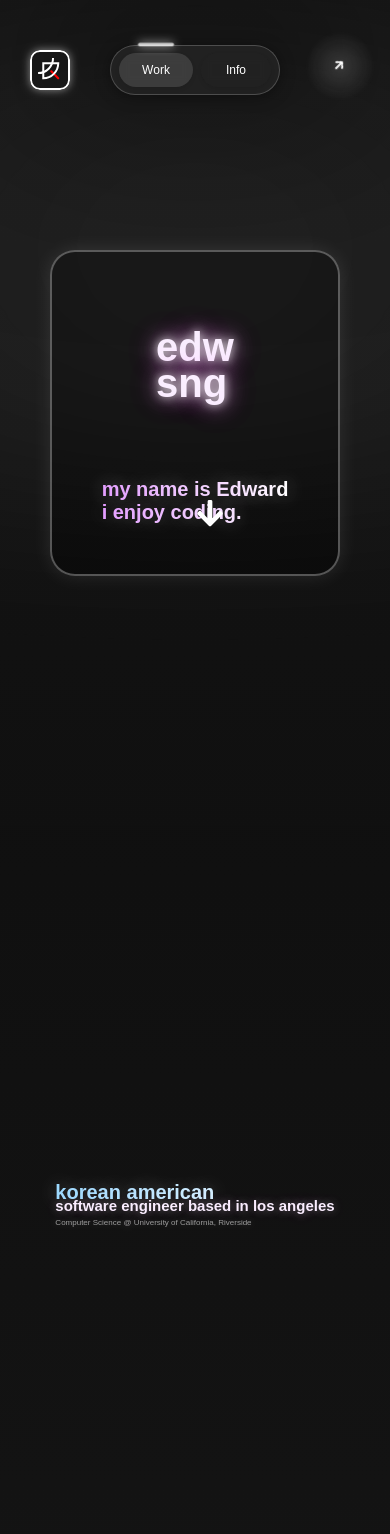
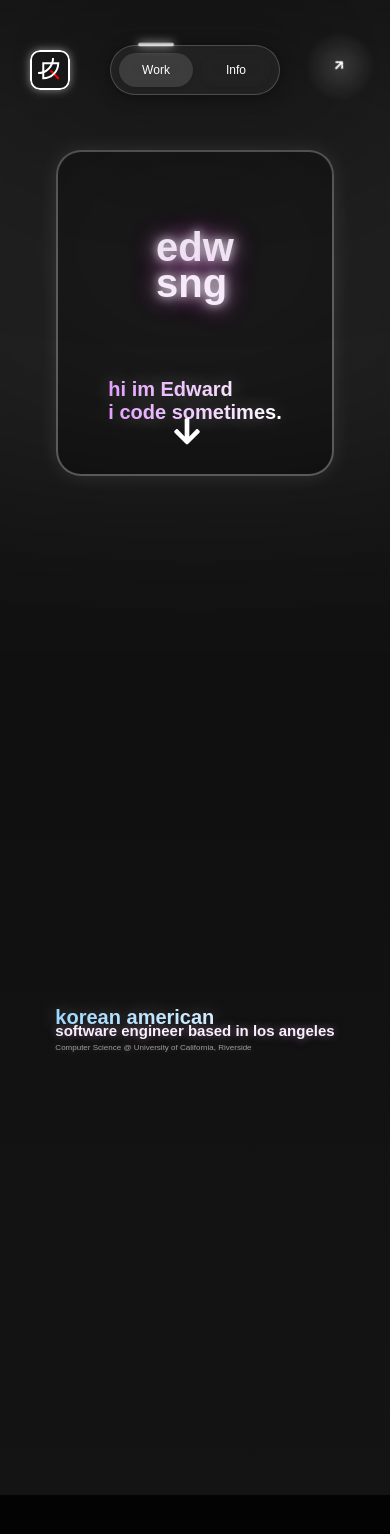
Before and after one commit to edsng/portfolio, a React (Vite) app: page / in a window 390 px wide. Shown: the top 1534 px of the page. After the commit the page ends 1495 px from the top, so only its background shows below. Built offline with nearby package versions, Linux system fonts and the light colour scheme; a web font is replaced by a local one.

Commit message:
Fixed mobile friendly issues with background and overflow

```diff
--- a/src/components/Home.jsx
+++ b/src/components/Home.jsx
@@ -61,7 +61,7 @@ const Home = () => {
           className="hero-text"
           variants={itemVariants}
         >
-          edw <br />sng
+          edw<br />sng
         </motion.h1>
 
         {isChrome && (
@@ -84,7 +84,7 @@ const Home = () => {
             className="hero-subtext-safari"
             variants={itemVariants} // Basic animation for Safari
           >
-            my name is Edward<br />i enjoy coding.
+            hi im Edward<br />i code sometimes.
           </motion.h2>
         )}
 
--- a/src/css/Home.css
+++ b/src/css/Home.css
@@ -155,14 +155,6 @@ h2 a {
     }
 }
 
-@media (max-width: 768px) {
-    .hero-container {
-        gap: 50px;
-        padding: 50px;
-        flex-direction: column;
-    }
-}
-
 .down-arrow {
   position: absolute;
   top: 500px; /* Adjust the distance from the bottom as needed */
@@ -194,3 +186,47 @@ h2 a {
     opacity: 0.4;
     filter: blur(100px);
 }
+
+@media (max-width: 768px) {
+    .hero-container {
+        gap: 50px;
+        padding: 50px;
+        flex-direction: column;
+        margin-top: 150px;
+    }
+
+    .project-container {
+        margin-top: 219px;
+    }
+
+    .down-arrow {
+        margin-top: 40px; /* Adjust spacing as needed */
+        align-self: center; /* Ensures the arrow is centered */
+        left: 44%; /* Move to the horizontal center */
+        transform: translateX(-50%); /* Center the arrow precisely */
+        z-index: 100;
+    }
+
+}
+
+@media (max-width: 600px) {
+    .hero-container {
+        gap: 50px;
+        padding: 50px;
+        flex-direction: column;
+        margin-top: 150px;
+    }
+
+    .project-container {
+        margin-top: 175px;
+    }
+
+    .down-arrow {
+        margin-top: -80px; /* Adjust spacing as needed */
+        align-self: center; /* Ensures the arrow is centered */
+        left: 44%; /* Move to the horizontal center */
+        transform: translateX(-50%); /* Center the arrow precisely */
+        z-index: 100;
+    }
+
+}
```
